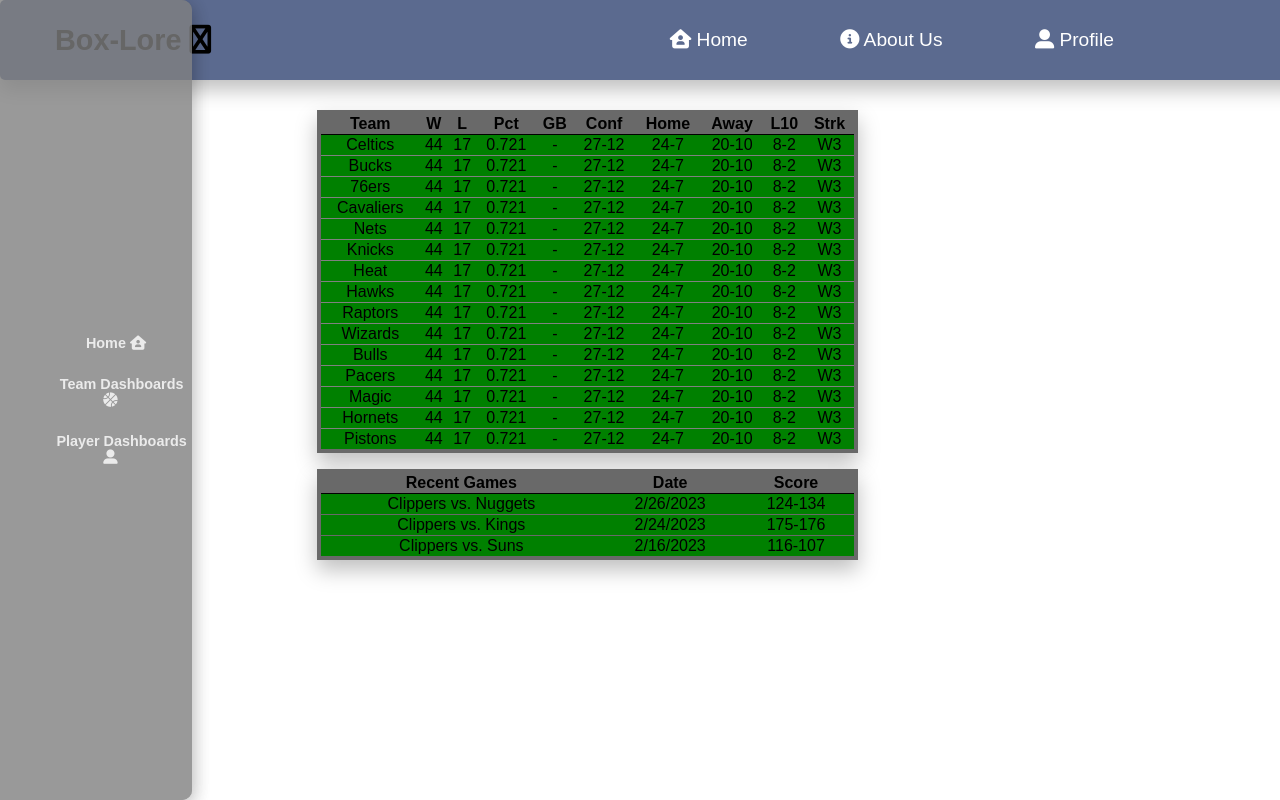
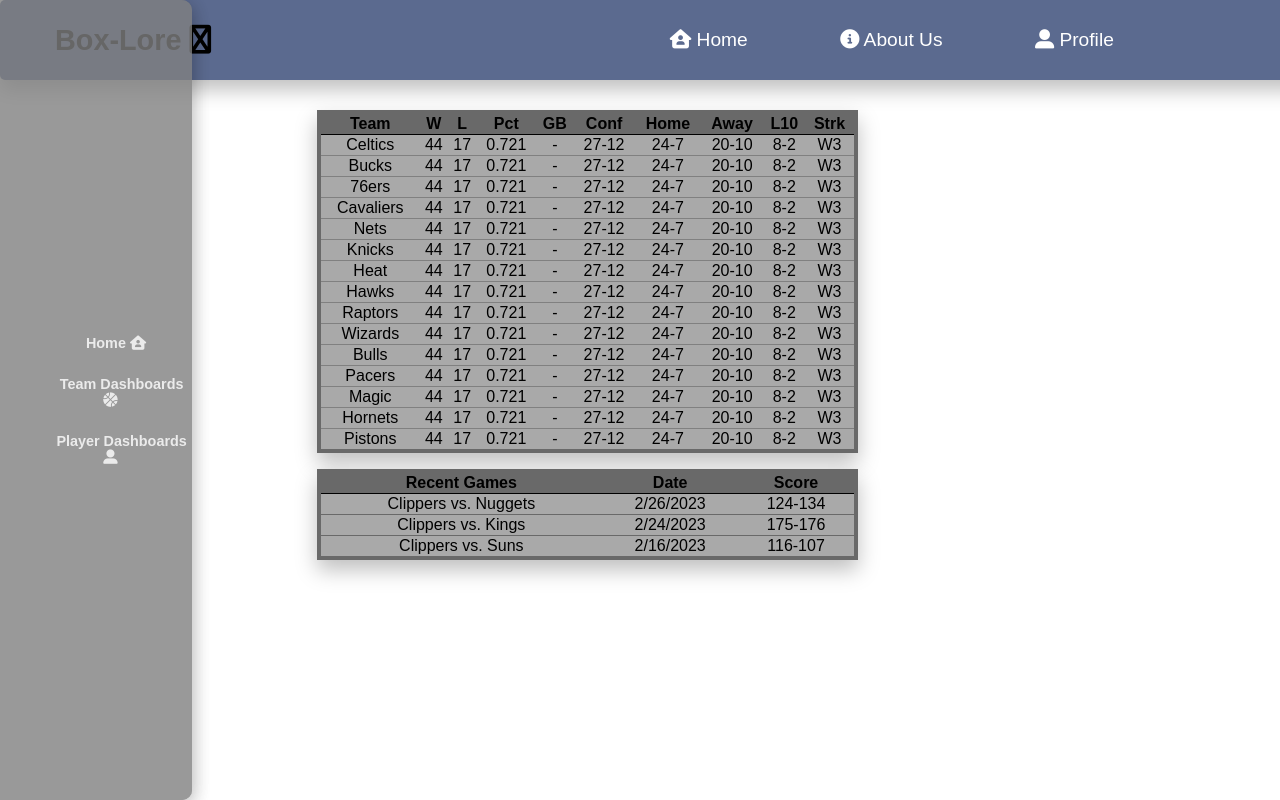
Before and after one commit to box-lore/box_lore, a React (Create React App) app in the folder client/react-app/: page / in a window 1280 px wide. Shown: the top 800 px of the page. Built offline with nearby package versions, Linux system fonts and the light colour scheme.

Commit message:
Revert "Test commit"
This reverts commit 731d86f9541a43c1d7cd2147c2e313c4cc21cf40.

```diff
--- a/client/react-app/src/Components/StandingsTable/StandingsTable.css
+++ b/client/react-app/src/Components/StandingsTable/StandingsTable.css
@@ -9,7 +9,7 @@
     border: 2px solid black;
     border-collapse: collapse;
     align-items: center;
-    background-color: green;
+    background-color: darkgrey;
     box-shadow: 0 10px 20px rgba(0, 0, 0, 0.25);
 }
 
--- a/client/react-app/src/Components/StandingsTable/StandingsTable.js
+++ b/client/react-app/src/Components/StandingsTable/StandingsTable.js
@@ -20,7 +20,7 @@
     { name: 'Pistons', wins: 44, losses: 17, pct: .721, gb: '-',conf: '27-12',home: '24-7',away: '20-10',l10: '8-2',strk: 'W3'},
 ]
 class StandingsTable extends Component {
-//K was here
+
     render() {
         return (
             <div className="StandingsTable">
```
